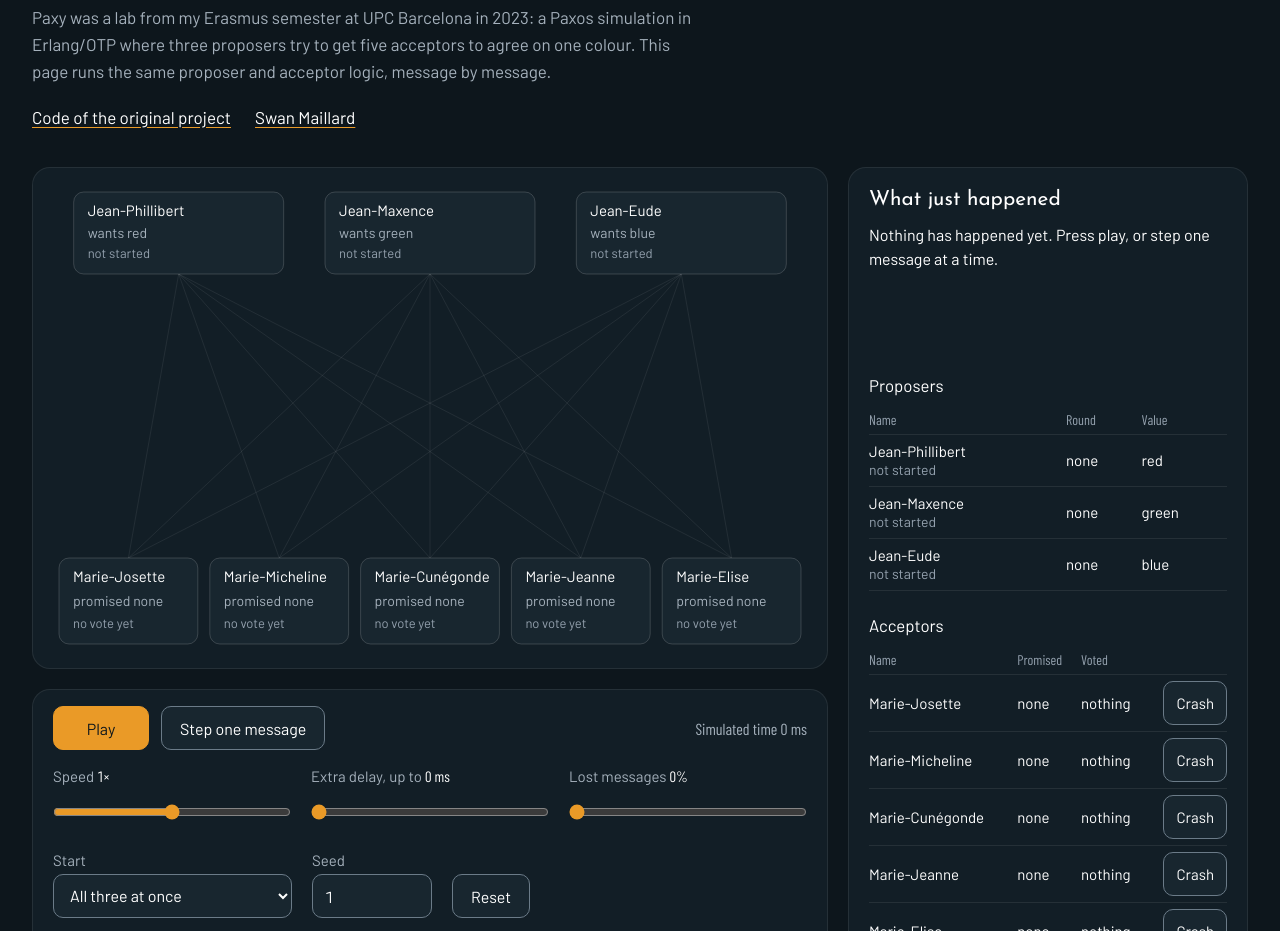
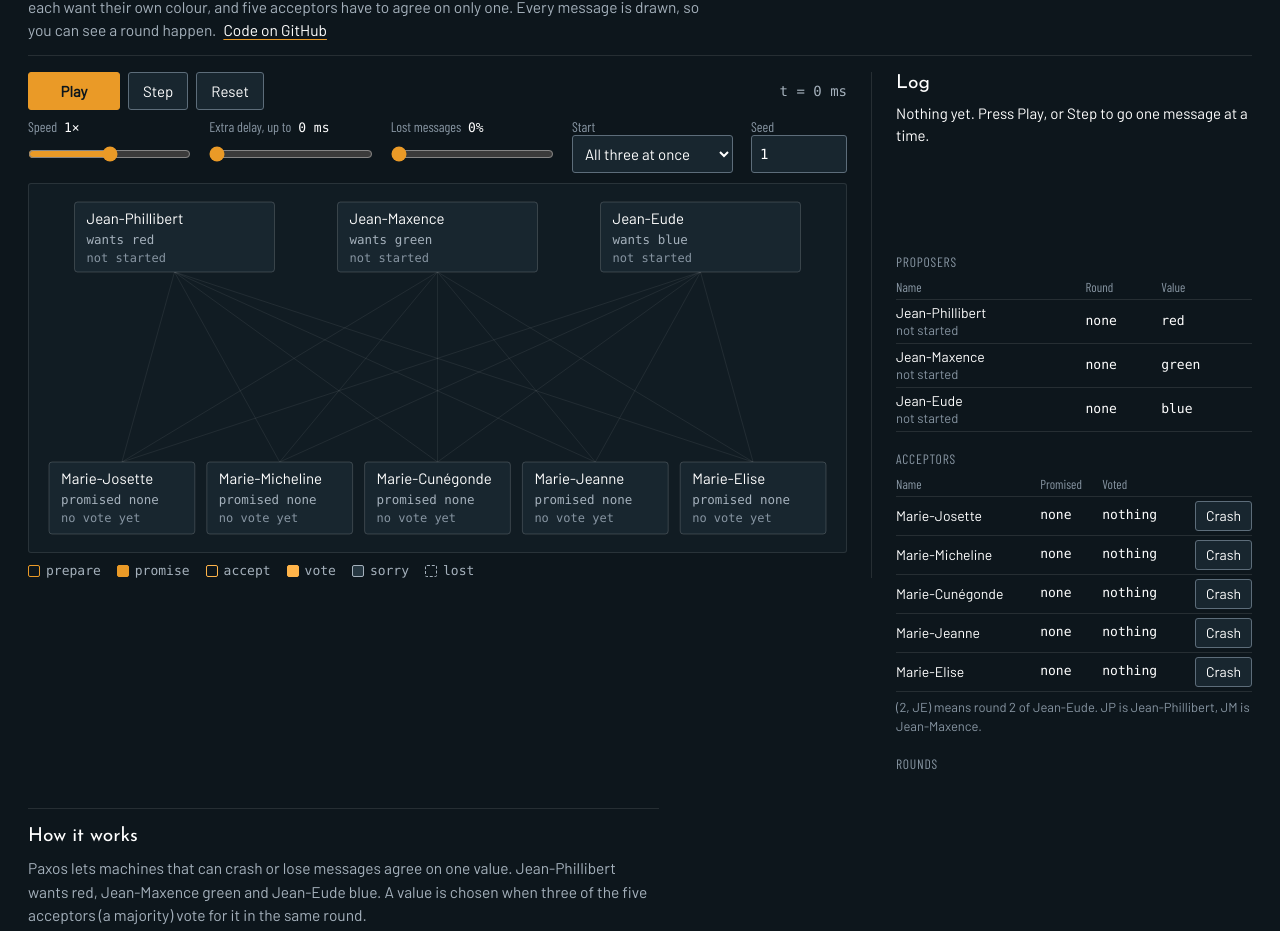
Before and after one commit to swan-maillard/paxos-playground, a website built with Vite: page index.html in a window 1280 px wide. Shown: the part 88-1019 px from the top of the page. Built offline with nearby package versions, Linux system fonts and the light colour scheme.

Commit message:
Flatter, more compact page with plainer text
Co-Authored-By: Claude Opus 5.5 <noreply@anthropic.com>

```diff
--- a/index.html
+++ b/index.html
@@ -6,7 +6,7 @@
     <title>Paxy, a Paxos playground</title>
     <meta
       name="description"
-      content="Three proposers and five acceptors agree on one colour with Paxos. Every message is on screen, and you can delay them, drop them or crash acceptors. Ported from my Erlang lab at UPC Barcelona."
+      content="Three proposers and five acceptors trying to agree on one colour with Paxos. You can slow the messages down, lose some of them or crash acceptors, and watch what happens."
     />
     <meta name="theme-color" content="#0D161C" />
     <link rel="icon" href="./favicon.svg" type="image/svg+xml" />
@@ -14,27 +14,22 @@
   <body>
     <div class="wrap">
       <header class="intro">
-        <h1>Paxy, a Paxos playground</h1>
-        <p class="lede">
-          Paxy was a lab from my Erasmus semester at UPC Barcelona in 2023: a Paxos simulation in Erlang/OTP where three
-          proposers try to get five acceptors to agree on one colour. This page runs the same proposer and acceptor
-          logic, message by message.
-        </p>
-        <p class="links">
-          <a href="https://github.com/swan-maillard/UPC-Erlang-Paxy">Code of the original project</a>
-          <a href="https://swan-maillard.github.io/#work">Swan Maillard</a>
+        <h1>Paxy <span>Paxos playground</span></h1>
+        <p>
+          A lab from my Erasmus semester at UPC Barcelona (2023), first written in Erlang. Three proposers each want their
+          own colour, and five acceptors have to agree on only one. Every message is drawn, so you can see a round happen.
+          <a href="https://github.com/swan-maillard/UPC-Erlang-Paxy">Code on GitHub</a>
         </p>
       </header>
 
       <main>
         <section class="play" aria-label="Simulation">
           <div class="left">
-            <div class="stage card" id="stage"></div>
-
-            <div class="controls card" aria-label="Controls">
+            <div class="toolbar" aria-label="Controls">
               <div class="row buttons">
                 <button type="button" class="primary" id="play">Play</button>
-                <button type="button" id="step">Step one message</button>
+                <button type="button" id="step">Step</button>
+                <button type="button" id="reset">Reset</button>
                 <span class="clock" id="clock">0 ms</span>
               </div>
               <div class="row sliders">
@@ -50,21 +45,22 @@
                   <label for="drop">Lost messages <output id="drop-out" for="drop">0%</output></label>
                   <input type="range" id="drop" min="0" max="50" step="5" value="0" />
                 </div>
-              </div>
-              <div class="row setup">
-                <div class="field">
+                <div class="field start">
                   <label for="start">Start</label>
                   <select id="start">
                     <option value="0,0,0">All three at once</option>
-                    <option value="0,1000,2000">One after another (0, 1 s, 2 s)</option>
+                    <option value="0,1000,2000">One after the other</option>
                   </select>
                 </div>
                 <div class="field seed">
                   <label for="seed">Seed</label>
                   <input type="number" id="seed" min="1" max="999999" step="1" value="1" inputmode="numeric" />
                 </div>
-                <button type="button" id="reset">Reset</button>
               </div>
+            </div>
+
+            <div class="stage" id="stage"></div>
+
             <p class="legend">
               <span class="tag t-prepare">prepare</span>
               <span class="tag t-promise">promise</span>
@@ -74,10 +70,9 @@
               <span class="tag t-lost">lost</span>
             </p>
           </div>
-          </div>
 
-          <aside class="panel card" aria-label="What is happening">
-            <h2>What just happened</h2>
+          <aside class="panel" aria-label="What is happening">
+            <h2>Log</h2>
             <div id="decided" class="decided" hidden></div>
             <ol id="story" class="story"></ol>
             <p id="live" class="sr-only" aria-live="polite"></p>
@@ -97,7 +92,7 @@
               </thead>
               <tbody id="acceptors"></tbody>
             </table>
-            <p class="note">A round is written (number, proposer): JP is Jean-Phillibert, JM Jean-Maxence, JE Jean-Eude.</p>
+            <p class="note">(2, JE) means round 2 of Jean-Eude. JP is Jean-Phillibert, JM is Jean-Maxence.</p>
 
             <h3>Rounds</h3>
             <ul id="rounds" class="rounds"></ul>
@@ -105,38 +100,36 @@
         </section>
 
         <section class="explain" aria-labelledby="explain-title">
-          <h2 id="explain-title">What you're looking at</h2>
+          <h2 id="explain-title">How it works</h2>
           <p>
-            Paxos is a way for machines that can crash or lose messages to agree on one value. Here, three proposers each
-            want their own colour: Jean-Phillibert wants red, Jean-Maxence green and Jean-Eude blue. Five acceptors vote,
-            and a value is chosen once three of them, a majority, have voted for it in the same round.
+            Paxos lets machines that can crash or lose messages agree on one value. Jean-Phillibert wants red, Jean-Maxence
+            green and Jean-Eude blue. A value is chosen when three of the five acceptors (a majority) vote for it in the
+            same round.
           </p>
           <p>
-            A round has two steps. The proposer sends prepare, which asks "will you ignore every older round?". An acceptor
-            answers promise if this is the highest round she has seen, and tells him the last value she voted for. If she
-            already promised a higher round she answers sorry. With three promises, the proposer sends accept and waits for
-            three votes. The catch is that if a promise carried an earlier vote, he has to propose that value, not his own.
-            That's why the last proposer usually ends up deciding someone else's colour, and why two proposers can never
-            decide different values.
+            A round has two steps. The proposer sends prepare, and each acceptor answers promise if it's the highest round
+            she has seen, with her last vote if she has one. Otherwise she answers sorry. With three promises the proposer
+            sends accept and waits for three votes. If one of the promises carried a vote, he has to propose that value
+            instead of his own. That's why the proposers often end up deciding someone else's colour, and why they can
+            never decide two different ones.
           </p>
           <p>
-            A round is a number plus the proposer's name, like (2, Jean-Eude), and two rounds with the same number are
-            ordered by name, alphabetically. A proposer gives up a round after three sorry messages, or after 2 seconds
-            without an answer. He then waits a random backoff (up to 10 ms, doubled after every failed round) and tries the
-            next number.
+            A proposer gives up a round after three sorry, or after 2 seconds without an answer, then waits a bit and tries
+            the next round.
           </p>
-          <p>
-            Things to try: in my original experiments, an injected delay of up to 5000 ms made the run take 168 seconds and
-            14 rounds. Push the delay past 2000 ms, the proposer's timeout, to see why. Crash two acceptors and the other
-            three still decide. Crash three and nobody can, until one restarts and reads her promises back from disk.
-          </p>
+          <h3>Things to try</h3>
+          <ul>
+            <li>
+              Put the delay above 2000 ms, the proposer's timeout. In my original experiments, a delay of up to 5000 ms took
+              168 seconds and 14 rounds to reach a decision.
+            </li>
+            <li>Crash two acceptors: the other three can still decide.</li>
+            <li>Crash three: nothing can be decided until one of them restarts and reads her state back from disk.</li>
+          </ul>
         </section>
       </main>
 
-      <footer>
-        Ported from <a href="https://github.com/swan-maillard/UPC-Erlang-Paxy">UPC-Erlang-Paxy</a> (Erasmus lab at UPC
-        Barcelona, 2023). Built by Swan Maillard.
-      </footer>
+      <footer>UPC Barcelona, Concurrence, Parallelism and Distributed Systems, 2023</footer>
     </div>
     <script type="module" src="/src/main.ts"></script>
   </body>
--- a/src/main.ts
+++ b/src/main.ts
@@ -110,7 +110,7 @@ function step(): void {
 function draw(): void {
   stage.render(sim, view, active);
   panel.update(sim);
-  clock.textContent = `Simulated time ${ms(view)}`;
+  clock.textContent = `t = ${ms(view)}`;
   stepButton.disabled = sim.peekTime() === null;
 }
 
@@ -147,7 +147,7 @@ function reset(): void {
   panel.reset();
   story.replaceChildren();
   const li = document.createElement("li");
-  li.textContent = "Nothing has happened yet. Press play, or step one message at a time.";
+  li.textContent = "Nothing yet. Press Play, or Step to go one message at a time.";
   story.append(li);
   draw();
 }
--- a/src/style.css
+++ b/src/style.css
@@ -1,24 +1,21 @@
 :root {
   --bg: #0d161c;
-  --elevated: #121e26;
-  --card: #18262f;
-  --card-2: #263741;
-  --border: rgba(255, 255, 255, 0.08);
-  --control-border: #6b7b88;
+  --surface: #111c23;
+  --raised: #18262f;
+  --line: rgba(255, 255, 255, 0.1);
+  --line-strong: rgba(255, 255, 255, 0.18);
+  --control-border: #5d6d7a;
   --amber: #ea9a27;
   --amber-bright: #ffb44a;
-  --amber-soft: rgba(234, 154, 39, 0.14);
-  --amber-line: rgba(234, 154, 39, 0.32);
+  --amber-soft: rgba(234, 154, 39, 0.12);
   --text: #ffffff;
   --muted: #a5b1bc;
-  --dim: #93a0ad;
-  --r-sm: 6px;
-  --r-md: 10px;
-  --r-lg: 18px;
+  --dim: #8795a2;
+  --r: 3px;
   --heading: "Josefin Sans", system-ui, sans-serif;
   --body: "Barlow", system-ui, sans-serif;
   --label: "Barlow Condensed", "Barlow", system-ui, sans-serif;
-  --mono: ui-monospace, "Cascadia Mono", Consolas, monospace;
+  --mono: ui-monospace, "Cascadia Mono", Consolas, "SF Mono", monospace;
   color-scheme: dark;
 }
 
@@ -36,20 +33,19 @@ body {
   margin: 0;
   background: var(--bg);
   color: var(--text);
-  font: 400 17px/1.6 var(--body);
+  font: 400 15.5px/1.5 var(--body);
 }
 
 .wrap {
   max-width: 1320px;
   margin: 0 auto;
-  padding: max(24px, env(safe-area-inset-top)) max(16px, env(safe-area-inset-right)) max(24px, env(safe-area-inset-bottom))
+  padding: max(16px, env(safe-area-inset-top)) max(16px, env(safe-area-inset-right)) max(16px, env(safe-area-inset-bottom))
     max(16px, env(safe-area-inset-left));
 }
 
 @media (min-width: 820px) {
   .wrap {
-    padding-left: max(32px, env(safe-area-inset-left));
-    padding-right: max(32px, env(safe-area-inset-right));
+    padding: 20px max(28px, env(safe-area-inset-right)) 24px max(28px, env(safe-area-inset-left));
   }
 }
 
@@ -78,47 +74,48 @@ h2 {
 }
 
 h1 {
-  font-size: clamp(2rem, 1.4rem + 2.4vw, 2.9rem);
+  font-size: 1.75rem;
+}
+
+h1 span {
+  font: 500 1rem var(--label);
+  color: var(--amber);
+  text-transform: uppercase;
+  letter-spacing: 0.06em;
+  margin-left: 10px;
+  vertical-align: 0.25em;
 }
 
 h2 {
-  font-size: 1.45rem;
+  font-size: 1.2rem;
 }
 
 h3 {
-  font: 500 1.05rem/1.3 var(--body);
-  margin: 24px 0 8px;
+  font: 500 0.85rem/1.3 var(--label);
+  text-transform: uppercase;
+  letter-spacing: 0.06em;
+  color: var(--dim);
+  margin: 18px 0 4px;
 }
 
 .intro {
-  max-width: 70ch;
-  margin-bottom: 28px;
+  padding-bottom: 14px;
+  margin-bottom: 16px;
+  border-bottom: 1px solid var(--line);
 }
 
-.lede {
+.intro p {
+  max-width: 78ch;
   color: var(--muted);
-  margin: 12px 0 10px;
+  margin: 6px 0 0;
 }
 
-.links {
-  display: flex;
-  flex-wrap: wrap;
-  gap: 4px 24px;
-  margin: 0;
+.intro a {
+  white-space: nowrap;
+  margin-left: 4px;
 }
 
-.links a {
-  display: inline-flex;
-  align-items: center;
-  min-height: 44px;
-}
-
-.card {
-  background: var(--elevated);
-  border: 1px solid var(--border);
-  border-radius: var(--r-lg);
-}
-
+/* Simulation on the left, log on the right, separated by a hairline. */
 .play {
   display: grid;
   gap: 20px;
@@ -127,19 +124,32 @@ h3 {
 
 @media (min-width: 1100px) {
   .play {
-    grid-template-columns: minmax(0, 1fr) 400px;
+    grid-template-columns: minmax(0, 1fr) 380px;
+    gap: 0;
     align-items: start;
+  }
+
+  .left {
+    padding-right: 24px;
+    border-right: 1px solid var(--line);
+  }
+
+  .panel {
+    padding-left: 24px;
   }
 }
 
 .left {
   display: grid;
-  gap: 20px;
+  gap: 10px;
   min-width: 0;
 }
 
 .stage {
-  padding: 20px;
+  background: var(--surface);
+  border: 1px solid var(--line);
+  border-radius: var(--r);
+  padding: 14px;
   overflow: hidden;
 }
 
@@ -155,7 +165,7 @@ h3 {
 }
 
 .pill-text {
-  font: 500 13px var(--label);
+  font: 500 12px var(--mono);
 }
 
 .node-name {
@@ -168,63 +178,63 @@ h3 {
 }
 
 .node-line {
-  font: 400 14px var(--body);
+  font: 400 12.5px var(--mono);
   fill: var(--muted);
 }
 
 .node-strong {
-  font: 500 14px var(--body);
+  font: 500 12.5px var(--mono);
   fill: var(--amber-bright);
 }
 
 .node-dim {
-  font: 400 13px var(--body);
+  font: 400 12px var(--mono);
   fill: var(--dim);
 }
 
 @media (max-width: 639px) {
   .stage {
-    padding: 12px 8px;
+    padding: 10px 6px;
   }
 
   .node-line,
   .node-strong,
   .node-dim {
-    font-size: 13px;
+    font-size: 11px;
   }
 }
 
-.controls {
-  padding: 16px 20px 18px;
+/* Controls */
+.toolbar {
   display: grid;
-  gap: 14px;
+  gap: 8px;
 }
 
 .row {
   display: flex;
   flex-wrap: wrap;
   align-items: flex-end;
-  gap: 12px 20px;
+  gap: 8px 18px;
 }
 
 .row.buttons {
   align-items: center;
-  gap: 12px;
+  gap: 8px;
 }
 
 button,
 select,
 input[type="number"] {
-  font: 500 16px var(--body);
+  font: 500 15px var(--body);
   color: var(--text);
-  min-height: 44px;
-  border-radius: var(--r-md);
+  min-height: 38px;
+  border-radius: var(--r);
   border: 1px solid var(--control-border);
-  background: var(--card);
+  background: var(--raised);
 }
 
 button {
-  padding: 0 18px;
+  padding: 0 14px;
   cursor: pointer;
 }
 
@@ -234,6 +244,7 @@ button:hover:not(:disabled) {
 
 button:disabled {
   color: var(--dim);
+  border-color: var(--line-strong);
   cursor: default;
 }
 
@@ -241,7 +252,8 @@ button.primary {
   background: var(--amber);
   border-color: var(--amber);
   color: var(--bg);
-  min-width: 96px;
+  min-width: 92px;
+  font-weight: 600;
 }
 
 button.primary:hover {
@@ -249,124 +261,126 @@ button.primary:hover {
 }
 
 button.small {
-  min-width: 44px;
-  padding: 0 12px;
-  font-size: 15px;
+  min-height: 30px;
+  padding: 0 10px;
+  font-size: 14px;
 }
 
 select {
-  padding: 0 12px;
+  padding: 0 8px;
 }
 
 input[type="number"] {
-  width: 120px;
-  padding: 0 12px;
-  font-variant-numeric: tabular-nums;
+  width: 96px;
+  padding: 0 8px;
+  font-family: var(--mono);
+  font-size: 14px;
 }
 
 .clock {
   margin-left: auto;
-  font: 500 16px var(--label);
-  font-variant-numeric: tabular-nums;
+  font: 400 14px var(--mono);
   color: var(--muted);
 }
 
 .field {
   display: grid;
-  gap: 2px;
-  flex: 1 1 180px;
+  gap: 0;
+  flex: 1 1 150px;
   min-width: 0;
 }
 
-.row.setup .field {
+.field.start,
+.field.seed {
   flex: 0 1 auto;
 }
 
 label {
-  font-size: 15px;
-  color: var(--muted);
+  font: 500 14px var(--label);
+  color: var(--dim);
 }
 
 output {
   color: var(--text);
-  font-family: var(--label);
-  font-weight: 500;
-  font-variant-numeric: tabular-nums;
+  font: 400 13px var(--mono);
+  margin-left: 4px;
 }
 
 input[type="range"] {
   width: 100%;
-  min-height: 44px;
+  min-height: 38px;
   margin: 0;
   accent-color: var(--amber);
   background: transparent;
   cursor: pointer;
 }
 
+/* Legend: a small swatch in front of each word, drawn like the messages on the stage. */
 .legend {
   display: flex;
   flex-wrap: wrap;
-  gap: 8px;
+  gap: 4px 16px;
   margin: 0;
 }
 
 .tag {
-  font: 500 14px/1 var(--label);
-  padding: 4px 10px;
-  border-radius: 999px;
+  font: 400 13px var(--mono);
+  color: var(--muted);
+  display: inline-flex;
+  align-items: center;
+  gap: 6px;
+}
+
+.tag::before {
+  content: "";
+  width: 12px;
+  height: 12px;
+  border-radius: 2px;
   border: 1.5px solid;
 }
 
-.t-prepare {
-  color: var(--amber-bright);
+.t-prepare::before {
   border-color: var(--amber);
 }
 
-.t-accept {
-  color: var(--amber-bright);
+.t-accept::before {
   border-color: var(--amber-bright);
 }
 
-.t-promise {
+.t-promise::before {
   background: var(--amber);
   border-color: var(--amber);
-  color: var(--bg);
 }
 
-.t-vote {
+.t-vote::before {
   background: var(--amber-bright);
   border-color: var(--amber-bright);
-  color: var(--bg);
 }
 
-.t-sorry {
-  background: var(--card-2);
+.t-sorry::before {
+  background: #263741;
   border-color: var(--muted);
-  color: #d5dce2;
 }
 
-.t-lost {
-  color: var(--muted);
+.t-lost::before {
   border-color: var(--muted);
   border-style: dashed;
 }
 
+/* Side panel */
 .panel {
-  padding: 20px;
   min-width: 0;
 }
 
 .panel h2 {
-  font-size: 1.3rem;
-  margin-bottom: 10px;
+  margin-bottom: 8px;
 }
 
 .decided {
+  border-left: 3px solid var(--amber);
   background: var(--amber-soft);
-  border: 1px solid var(--amber-line);
-  border-radius: var(--r-md);
-  padding: 10px 14px;
-  margin-bottom: 12px;
+  padding: 6px 10px;
+  margin-bottom: 10px;
   font-weight: 500;
 }
 
@@ -375,37 +389,37 @@ input[type="range"] {
   margin: 0;
   padding: 0;
   display: grid;
-  gap: 8px;
-  min-height: 7.5em;
+  gap: 6px;
+  min-height: 8.5em;
 }
 
 .story li {
-  font-size: 16px;
-  line-height: 1.5;
+  font-size: 15px;
+  line-height: 1.45;
 }
 
 .story li.old {
   color: var(--dim);
-  font-size: 15px;
+  font-size: 14px;
 }
 
 .state {
   width: 100%;
   border-collapse: collapse;
-  font-size: 15px;
-  line-height: 1.35;
+  font-size: 14px;
+  line-height: 1.3;
 }
 
 .state th,
 .state td {
   text-align: left;
   vertical-align: middle;
-  padding: 6px 8px 6px 0;
-  border-bottom: 1px solid var(--border);
+  padding: 4px 8px 4px 0;
+  border-bottom: 1px solid var(--line);
 }
 
 .state thead th {
-  font: 500 14px var(--label);
+  font: 500 13px var(--label);
   color: var(--dim);
 }
 
@@ -413,15 +427,21 @@ input[type="range"] {
   font-weight: 500;
 }
 
-.state .num {
-  font-variant-numeric: tabular-nums;
+.state td {
+  font-family: var(--mono);
+  font-size: 13px;
 }
 
 .state .doing {
   display: block;
   font-weight: 400;
-  font-size: 14px;
+  font-family: var(--body);
+  font-size: 13px;
   color: var(--dim);
+}
+
+.state .doing:empty {
+  display: none;
 }
 
 .state .doing.strong,
@@ -437,29 +457,30 @@ input[type="range"] {
 .state td:has(button) {
   padding-right: 0;
   text-align: right;
+  font-family: var(--body);
 }
 
 .note {
-  font-size: 14px;
+  font-size: 13px;
   color: var(--dim);
-  margin: 8px 0 0;
+  margin: 6px 0 0;
 }
 
 .rounds {
   list-style: none;
   margin: 0;
   padding: 0;
-  max-height: 260px;
+  max-height: 200px;
   overflow-y: auto;
-  font-size: 15px;
+  font-size: 14px;
 }
 
 .rounds li {
   display: grid;
   grid-template-columns: 1fr auto;
   gap: 0 12px;
-  padding: 6px 0;
-  border-bottom: 1px solid var(--border);
+  padding: 4px 0;
+  border-bottom: 1px solid var(--line);
 }
 
 .rounds strong {
@@ -478,27 +499,40 @@ input[type="range"] {
 .rounds .when {
   grid-column: 2;
   grid-row: 1;
-  font: 500 14px var(--label);
-  font-variant-numeric: tabular-nums;
+  font: 400 13px var(--mono);
   color: var(--dim);
 }
 
+/* Explanation under the playground */
 .explain {
-  max-width: 70ch;
-  margin: 48px 0 0;
+  max-width: 72ch;
+  margin: 32px 0 0;
+  padding-top: 16px;
+  border-top: 1px solid var(--line);
+}
+
+.explain p,
+.explain li {
+  color: var(--muted);
 }
 
 .explain p {
-  color: var(--muted);
-  margin: 14px 0 0;
+  margin: 8px 0 0;
+}
+
+.explain ul {
+  margin: 4px 0 0;
+  padding-left: 18px;
+}
+
+.explain li + li {
+  margin-top: 4px;
 }
 
 footer {
-  margin-top: 48px;
-  padding-top: 20px;
-  border-top: 1px solid var(--border);
+  margin-top: 32px;
   color: var(--dim);
-  font-size: 15px;
+  font: 400 13px var(--label);
 }
 
 .sr-only {
--- a/src/view/stage.ts
+++ b/src/view/stage.ts
@@ -63,16 +63,16 @@ function layout(width: number): Layout {
     });
     return { width, height, narrow, nodes, anchors };
   }
-  const height = 460;
-  const pw = Math.min(210, width / 3 - 24);
-  const ph = 82;
+  const height = 340;
+  const pw = Math.min(200, width / 3 - 24);
+  const ph = 70;
   PROPOSERS.forEach((p, i) => {
     const cx = (width * (i + 0.5)) / 3;
     nodes.set(p.atom, { x: cx - pw / 2, y: 4, w: pw, h: ph });
     anchors.set(p.atom, { x: cx, y: 4 + ph });
   });
   const aw = Math.min(170, width / 5 - 12);
-  const ah = 86;
+  const ah = 72;
   ACCEPTORS.forEach((a, i) => {
     const cx = (width * (i + 0.5)) / 5;
     nodes.set(a.atom, { x: cx - aw / 2, y: height - ah - 4, w: aw, h: ah });
@@ -140,15 +140,15 @@ export class Stage {
 
   private pill(kind: Kind, x: number, y: number, opacity: number, lost: boolean) {
     const style = PILL[kind];
-    const w = kind.length * 6.8 + 16;
+    const w = kind.length * 7.4 + 14;
     const g = el("g", { transform: `translate(${x.toFixed(1)} ${y.toFixed(1)})`, opacity: opacity.toFixed(2) });
     g.append(
       el("rect", {
         x: -w / 2,
-        y: -11,
+        y: -10,
         width: w,
-        height: 22,
-        rx: 11,
+        height: 20,
+        rx: 2,
         fill: style.fill,
         stroke: style.stroke,
         "stroke-width": 1.5,
@@ -166,7 +166,7 @@ export class Stage {
       y: box.y,
       width: box.w,
       height: box.h,
-      rx: 10,
+      rx: 3,
       fill: opts.down ? "#121E26" : "#18262F",
       stroke,
       "stroke-width": opts.active ? 2 : 1,
@@ -179,12 +179,12 @@ export class Stage {
     const narrow = this.lay.narrow;
     const g = el("g", {});
     g.append(this.card(box, { active, done: !!p.decided }));
-    const x = box.x + (narrow ? 10 : 14);
-    g.append(el("text", { x, y: box.y + 24, class: narrow ? "node-name small" : "node-name" }, nameOf(p.atom)));
+    const x = box.x + (narrow ? 8 : 12);
+    g.append(el("text", { x, y: box.y + 22, class: narrow ? "node-name small" : "node-name" }, nameOf(p.atom)));
     const status = p.decided ? `decided ${p.decided.value}` : p.phase === "sleeping" ? `wants ${p.proposal}` : `proposes ${p.value}`;
-    g.append(el("text", { x, y: box.y + 46, class: p.decided ? "node-strong" : "node-line" }, status));
+    g.append(el("text", { x, y: box.y + 42, class: p.decided ? "node-strong" : "node-line" }, status));
     const round = p.phase === "sleeping" ? "not started" : `round ${p.round.n}`;
-    g.append(el("text", { x, y: box.y + 66, class: "node-dim" }, round));
+    g.append(el("text", { x, y: box.y + 60, class: "node-dim" }, round));
     return g;
   }
 
@@ -194,8 +194,8 @@ export class Stage {
     const g = el("g", {});
     g.append(this.card(box, { active, down: a.down }));
     const full = nameOf(a.atom);
-    const x = box.x + (narrow ? 10 : 14);
-    const [y1, y2, y3] = narrow ? [21, 41, 60] : [24, 48, 70];
+    const x = box.x + (narrow ? 8 : 12);
+    const [y1, y2, y3] = narrow ? [21, 41, 59] : [22, 42, 60];
     g.append(el("text", { x, y: box.y + y1, class: narrow ? "node-name small" : "node-name" }, full));
     if (a.down) {
       g.append(el("text", { x, y: box.y + y2, class: "node-dim" }, "crashed"));
```
Lines whose indentation alone changed are shown as unchanged.
